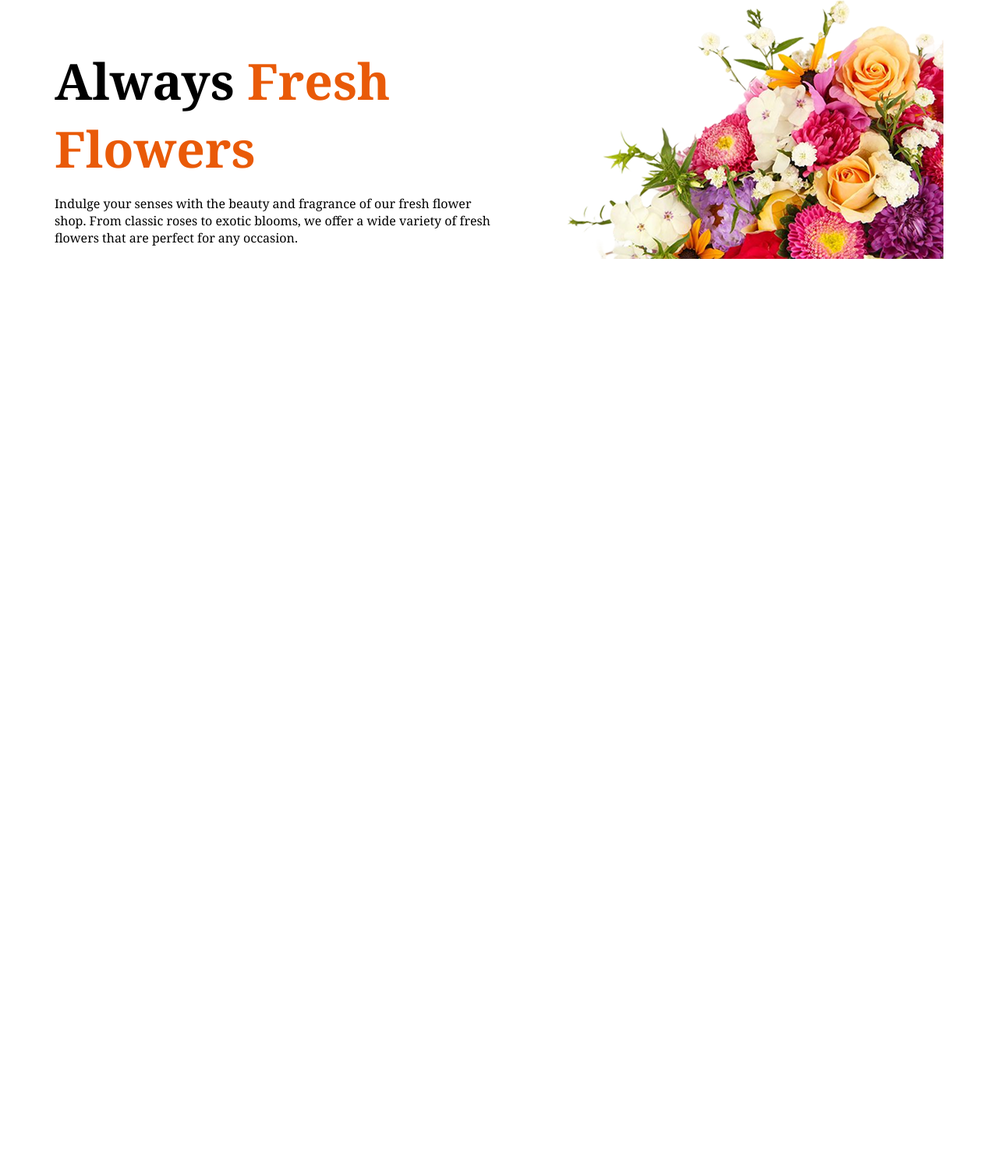
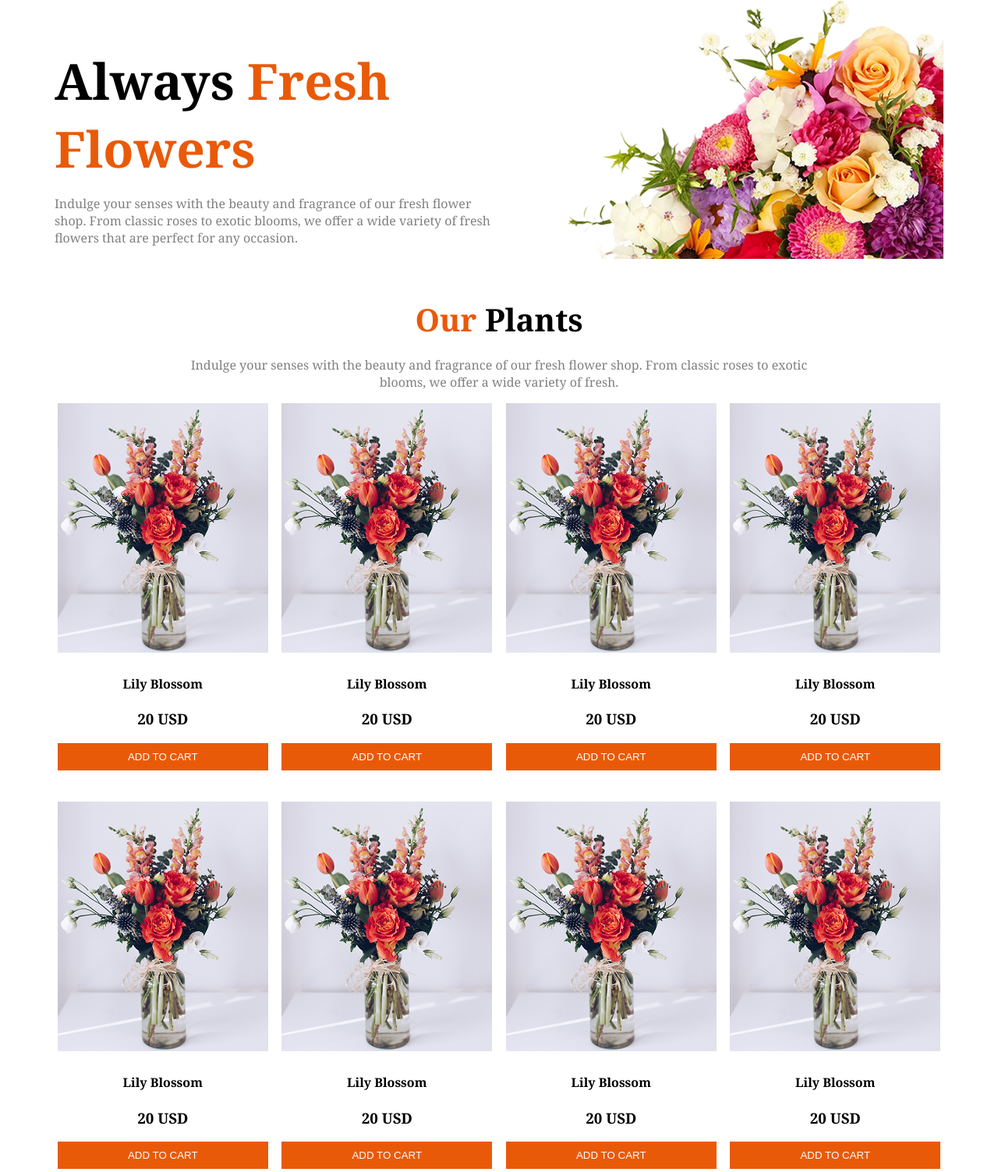
Before and after one commit to Mohammad-Rofikul-Islam-Hasan/B12A02-Responsive-Flowers, a plain HTML site: page index.html in a window 1280 px wide. Shown: the part 163-1666 px from the top of the page at 78% size. Before the commit the page ends 800 px from the top, so only its background shows below. Drawn offline with Linux system fonts and the light colour scheme.

Commit message:
'Our Plats' Section Added

```diff
--- a/index.html
+++ b/index.html
@@ -58,7 +58,81 @@
         />
       </section>
     </header>
-    <main></main>
+    <main>
+      <!-- Our Plants Section  -->
+      <section class="our-plants-section">
+        <div class="our-plants-container">
+          <h2><span>Our</span> Plants</h2>
+        <p>Indulge your senses with the beauty and fragrance of our fresh flower shop. From classic roses to exotic blooms, we offer a wide variety of fresh.</p>
+        </div>
+        <div class="plants-cards-container">
+          <div class="plant-card">
+            <div>
+              <img src="assets/sample-flower-image.png" alt="Plant 1" />
+            </div>
+            <h4>Lily Blossom</h4>
+            <h3>20 USD</h3>
+            <a href=""><button>ADD TO CART</button></a>
+           </div>
+          <div class="plant-card">
+            <div>
+              <img src="assets/sample-flower-image.png" alt="Plant 1" />
+            </div>
+            <h4>Lily Blossom</h4>
+            <h3>20 USD</h3>
+            <a href=""><button>ADD TO CART</button></a>
+           </div>
+          <div class="plant-card">
+            <div>
+              <img src="assets/sample-flower-image.png" alt="Plant 1" />
+            </div>
+            <h4>Lily Blossom</h4>
+            <h3>20 USD</h3>
+            <a href=""><button>ADD TO CART</button></a>
+           </div>
+          <div class="plant-card">
+            <div>
+              <img src="assets/sample-flower-image.png" alt="Plant 1" />
+            </div>
+            <h4>Lily Blossom</h4>
+            <h3>20 USD</h3>
+            <a href=""><button>ADD TO CART</button></a>
+           </div>
+          <div class="plant-card">
+            <div>
+              <img src="assets/sample-flower-image.png" alt="Plant 1" />
+            </div>
+            <h4>Lily Blossom</h4>
+            <h3>20 USD</h3>
+            <a href=""><button>ADD TO CART</button></a>
+           </div>
+          <div class="plant-card">
+            <div>
+              <img src="assets/sample-flower-image.png" alt="Plant 1" />
+            </div>
+            <h4>Lily Blossom</h4>
+            <h3>20 USD</h3>
+            <a href=""><button>ADD TO CART</button></a>
+           </div>
+          <div class="plant-card">
+            <div>
+              <img src="assets/sample-flower-image.png" alt="Plant 1" />
+            </div>
+            <h4>Lily Blossom</h4>
+            <h3>20 USD</h3>
+            <a href=""><button>ADD TO CART</button></a>
+           </div>
+          <div class="plant-card">
+            <div>
+              <img src="assets/sample-flower-image.png" alt="Plant 1" />
+            </div>
+            <h4>Lily Blossom</h4>
+            <h3>20 USD</h3>
+            <a href=""><button>ADD TO CART</button></a>
+           </div>
+        </div>
+      </section>
+    </main>
     <footer></footer>
   </body>
 </html>
--- a/styles/styles.css
+++ b/styles/styles.css
@@ -16,6 +16,13 @@ span{
 }
 section {
   margin-top: 50px;
+}
+h2 {
+  font-size: 2.5rem;
+  margin-bottom: 20px;
+}
+p {
+  color: gray;
 }
 /* Header Styles */
 nav {
@@ -61,12 +68,42 @@ nav ul li a{
     width: 100%;
     height: auto;
   }
+/* Our Plants Section Styles */
+.our-plants-container {
+  text-align: center;
+  margin: 50px 0;
+  width: 70%;
+  margin: 0 auto;
+}
+.plants-cards-container{
+  display: grid;
+  grid-template-columns: repeat(4, 1fr);
+  gap: 10px;
+  justify-items: center;
+    /* border: 1px solid black; */
+
+}
+.plant-card{
+  /* border: 1px solid black; */
+  text-align: center;
+  margin-bottom: 30px;
+
+}
+.plant-card img {
+  width: 100%;
+  height: auto;
+}
+.plant-card button{
+  background-color: #E95A08;
+  color: white;
+  border: none;
+  padding: 10px 20px;
+  width: 100%;
+}
 
 
 
-
-
-
+/* Responsive For Mobile */
 
 @media screen and (max-width: 576px) {
   body{
@@ -89,8 +126,22 @@ nav ul li a{
   .hero-text-container h1 {
   font-size: 2rem;
 }
+.our-plants-container {
+  text-align: center;
+  margin: 50px 0;
+  width: 90%;
+  margin: 0 auto;
 }
-@media screen and (max-width: 768px) {
+.plants-cards-container{
+  display: grid;
+  grid-template-columns: repeat(2, 1fr);
+  justify-items: center;
+}
+}
+
+/* Responsive For Tablet  */
+
+@media screen and (min-width: 577px) and (max-width: 768px) {
   body{
     padding: 0 10px;
   }
@@ -102,4 +153,9 @@ nav ul li a{
     font-size: 2rem;
     margin-top: 20px;
   }
+  .plants-cards-container{
+  display: grid;
+  grid-template-columns: repeat(3, 1fr);
+  justify-items: center;
 }
+}
```
